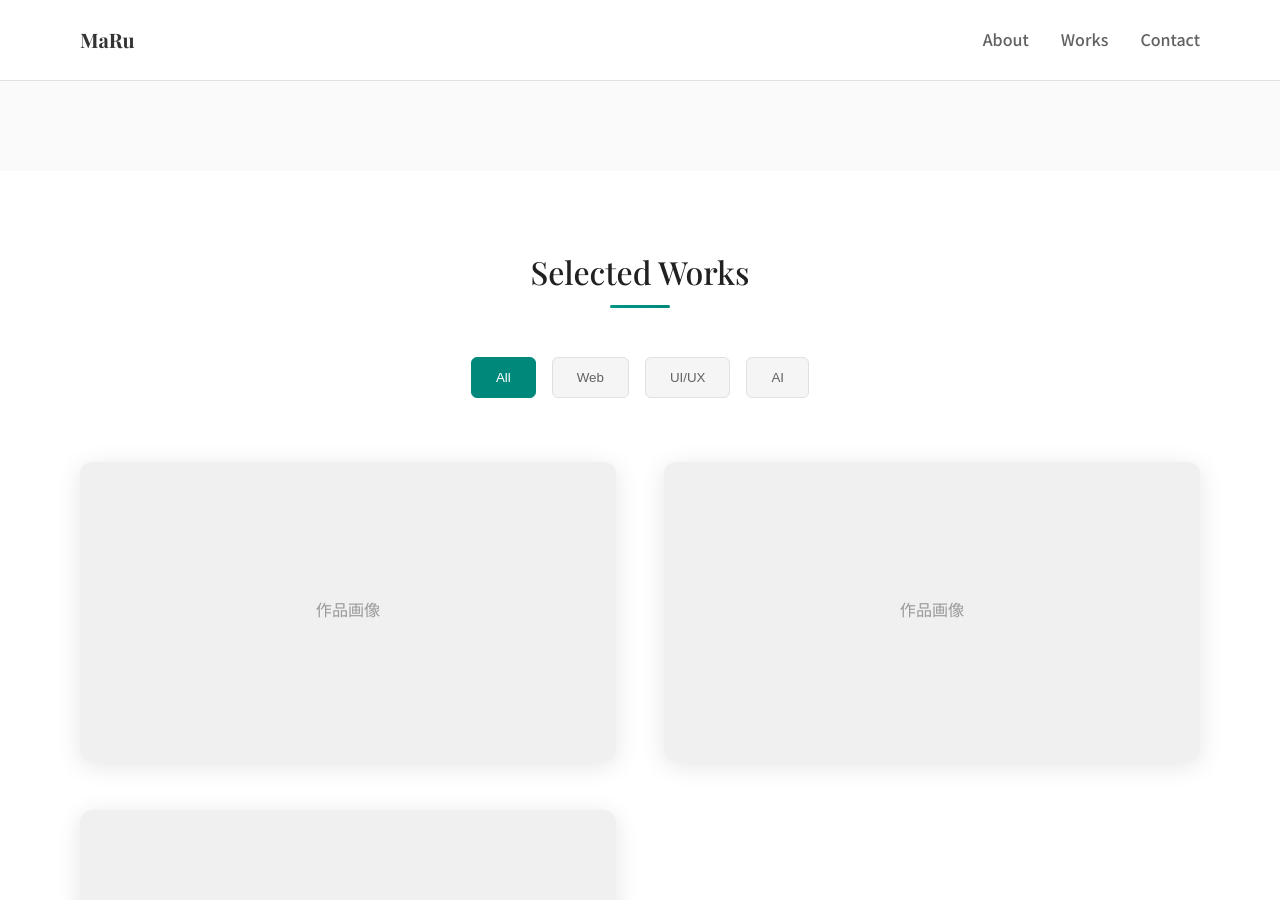
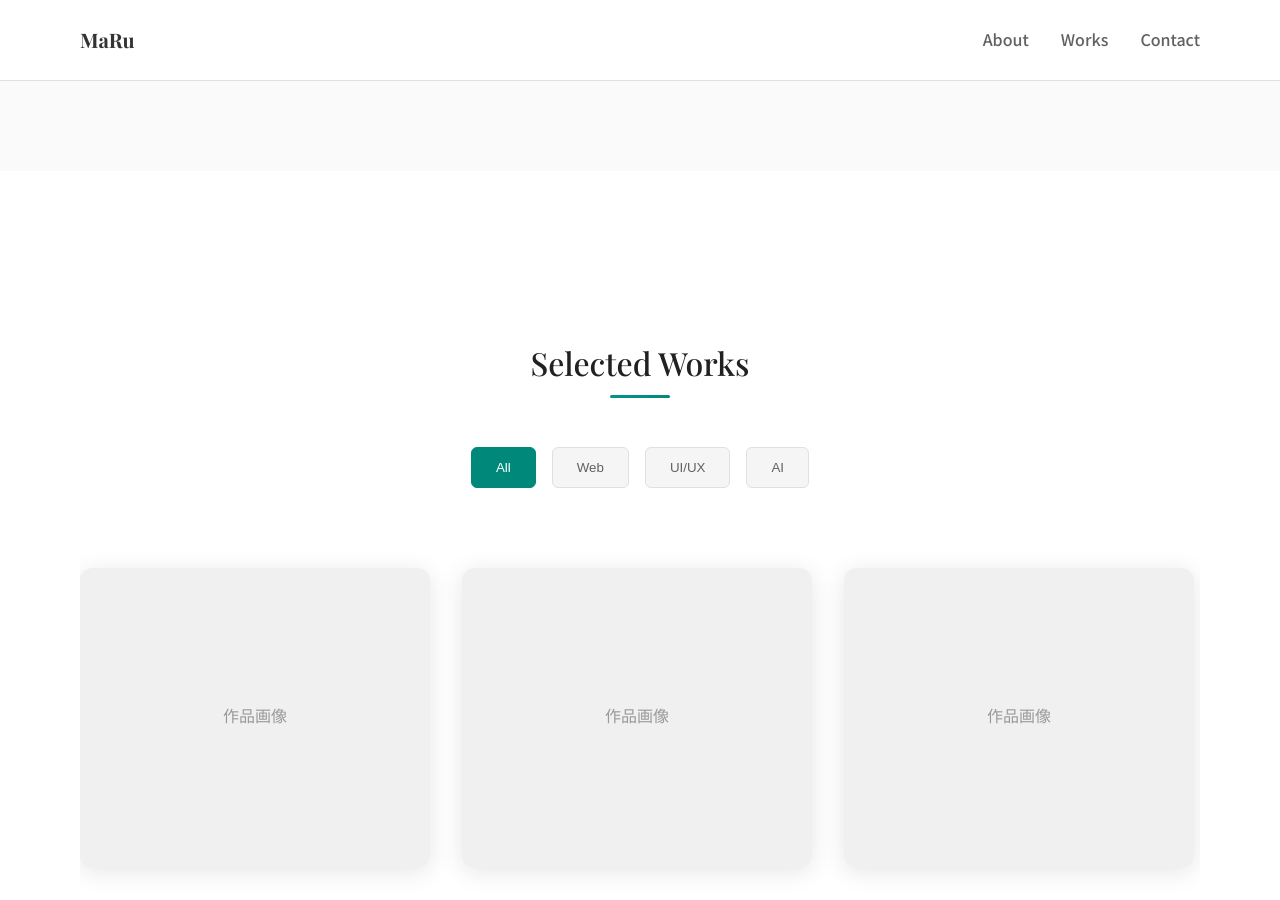
Before and after one commit to MaRu44448476/MaRu-portfolio-site, a Jekyll site: the page built from index.html, in a window 1280 px wide and 900 px high, scrolled down 1710 px. Built offline with Jekyll 4.4.1, drawn with Linux system fonts in a browser that asks for light colours; the list of posts is cut into pages by our own code.

Commit message:
Add horizontal scroll for works gallery cards
- Convert grid layout to flexbox with horizontal scroll
- Add custom scrollbar styling with teal colors
- Set fixed card width (350px desktop, 280px mobile)
- Enable smooth scrolling behavior

🤖 Generated with [Claude Code](https://claude.ai/code)

Co-Authored-By: Claude <noreply@anthropic.com>

```diff
--- a/_sass/simple.scss
+++ b/_sass/simple.scss
@@ -419,16 +419,36 @@ a {
 }
 
 .works-gallery {
-  display: grid;
-  grid-template-columns: repeat(auto-fit, minmax(350px, 1fr));
-  gap: 3rem;
-  max-width: 1200px;
+  display: flex;
+  gap: 2rem;
+  overflow-x: auto;
+  scroll-behavior: smooth;
+  padding: 1rem 0 2rem;
   margin: 0 auto;
+  max-width: none;
 
-  @media (max-width: 768px) {
-    grid-template-columns: 1fr;
-    gap: 2rem;
+  // Custom scrollbar styling
+  &::-webkit-scrollbar {
+    height: 8px;
   }
+
+  &::-webkit-scrollbar-track {
+    background: $gray-100;
+    border-radius: 4px;
+  }
+
+  &::-webkit-scrollbar-thumb {
+    background: $teal-400;
+    border-radius: 4px;
+
+    &:hover {
+      background: $teal-500;
+    }
+  }
+
+  // Firefox scrollbar
+  scrollbar-width: thin;
+  scrollbar-color: $teal-400 $gray-100;
 }
 
 .work-item {
@@ -437,10 +457,17 @@ a {
   overflow: hidden;
   box-shadow: 0 4px 24px rgba(0, 0, 0, 0.1);
   transition: all 0.3s ease;
+  flex: 0 0 350px; // Fixed width for horizontal scroll
+  min-width: 350px;
 
   &:hover {
     transform: translateY(-8px);
     box-shadow: 0 12px 40px rgba(0, 0, 0, 0.15);
+  }
+
+  @media (max-width: 768px) {
+    flex: 0 0 280px;
+    min-width: 280px;
   }
 }
 
```
